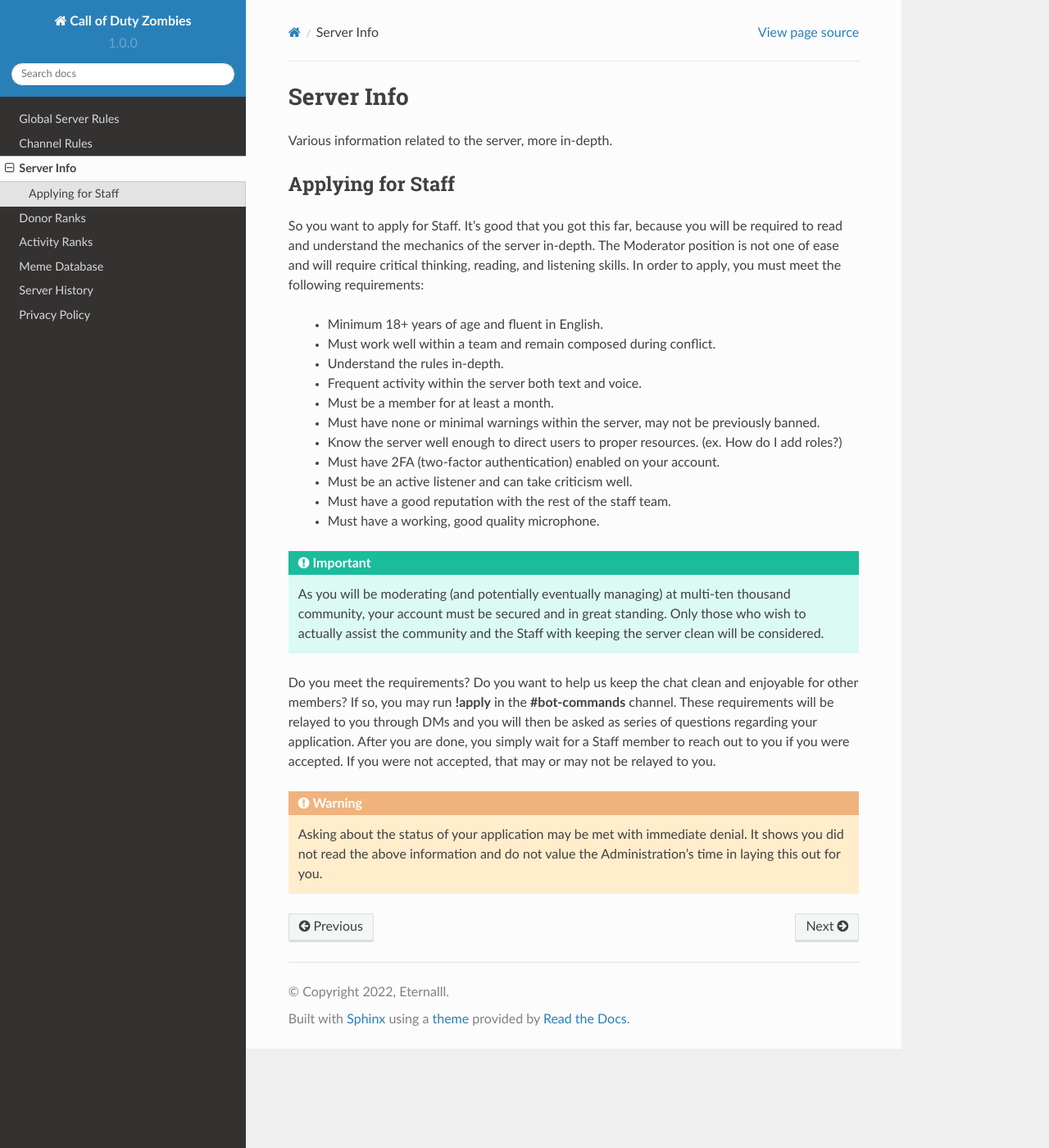
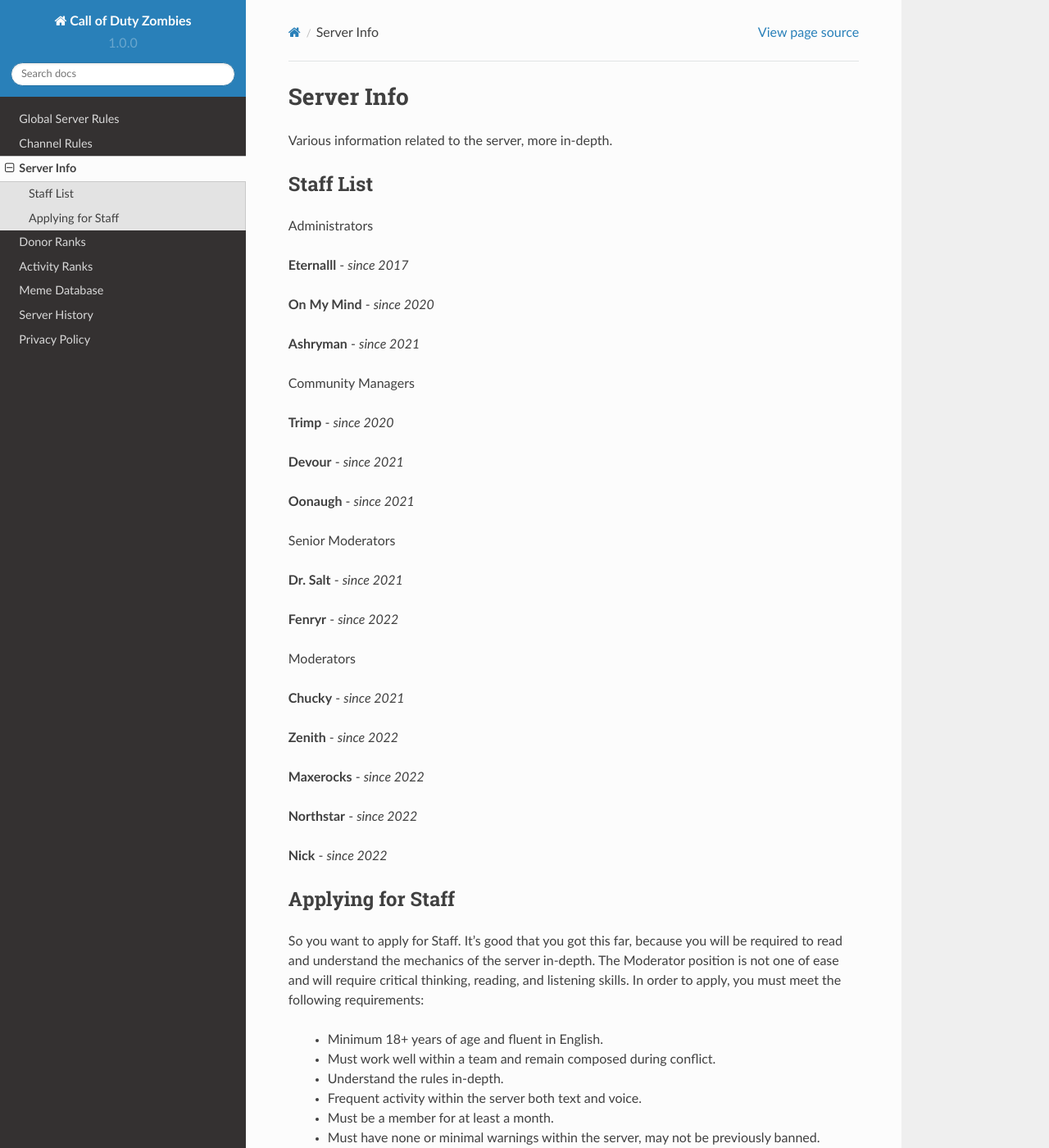
Before and after one commit to EternalllZM/rtd-codz, a Sphinx documentation site: the page built from docs/source/server_info.rst, in a window 1280 px wide and 1400 px high. Shown: the whole window at 82% size. Built offline with Sphinx 7.4.7 and the Read the Docs theme 2.0.0, drawn with Linux system fonts in a browser that asks for light colours.

Commit message:
Staff list addition

```diff
--- a/docs/source/server_info.rst
+++ b/docs/source/server_info.rst
@@ -4,6 +4,42 @@
 
 Various information related to the server, more in-depth.
 
+Staff List
+-----------------
+
+Administrators
+
+**Eternalll** - *since 2017*
+
+**On My Mind** - *since 2020*
+
+**Ashryman** - *since 2021*
+
+Community Managers
+
+**Trimp** - *since 2020*
+
+**Devour** - *since 2021*
+
+**Oonaugh** - *since 2021*
+
+Senior Moderators
+
+**Dr. Salt** - *since 2021*
+
+**Fenryr** - *since 2022*
+
+Moderators
+
+**Chucky** - *since 2021*
+
+**Zenith** - *since 2022*
+
+**Maxerocks** - *since 2022*
+
+**Northstar** - *since 2022*
+
+**Nick** - *since 2022*
 
 Applying for Staff
 -----------------
```
